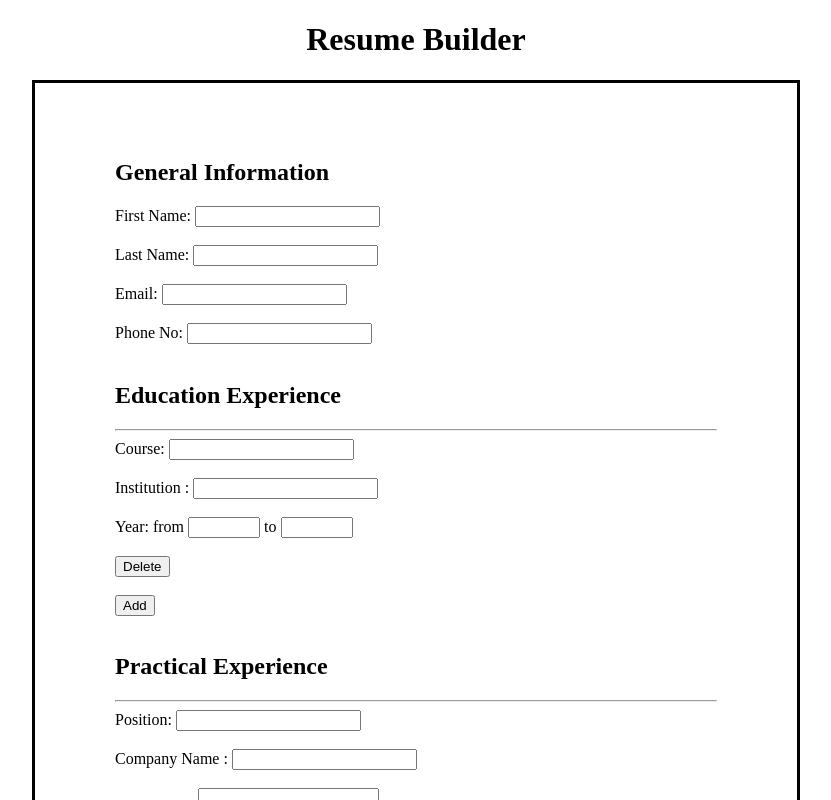
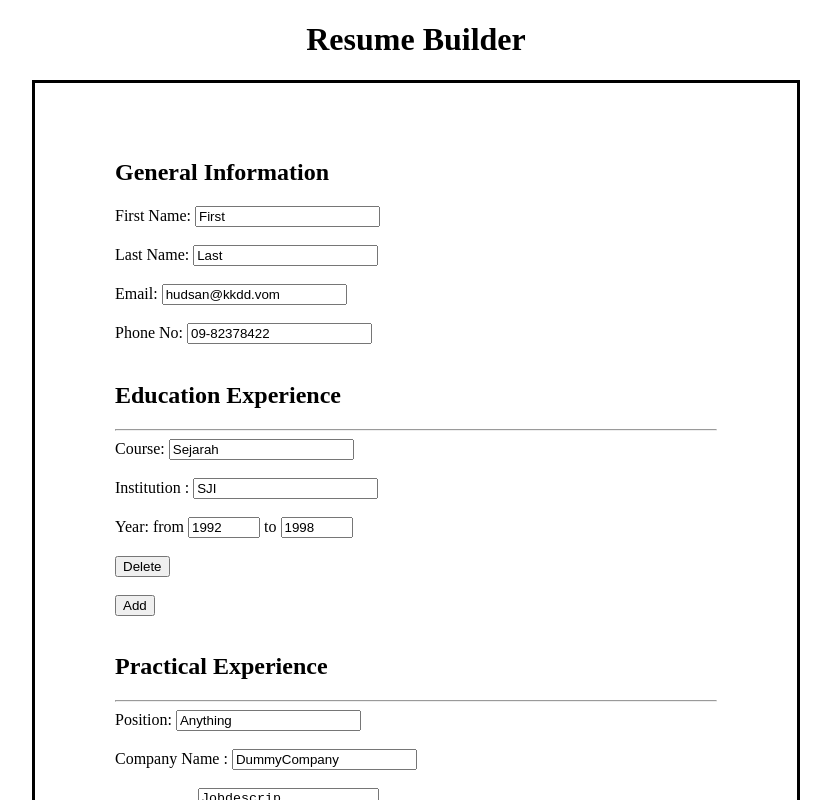
Before and after one commit to yuejiahz/cv-project, a React (Create React App) app: page / in a window 1280 px wide. Shown: the top 800 px of the page, without its empty margins (224-1055 px from the left). Built offline with nearby package versions, Linux system fonts and the light colour scheme.

Commit message:
display state details on form

```diff
--- a/src/components/App.js
+++ b/src/components/App.js
@@ -22,6 +22,7 @@ class App extends React.Component {
   handleChange(event) {
     const { name, value, title, id } = event.target
     console.log(event.target)
+    console.log(this.state.education)
     if (name === "education" || name === "practical") {
       let items = (name === "education" ? [...this.state.education] : [...this.state.practical])
       let item = items[id]
@@ -43,13 +44,11 @@ class App extends React.Component {
     let item = (name === "education") ? educationItem : practicalItem
     items = items.concat(item)
     this.setState({ [name]: items })
-    console.log(this.state.education)
   }
 
   removeComponent() {
 
   }
-
 
   render() {
     return (
@@ -61,8 +60,8 @@ class App extends React.Component {
           {this.state.education.map((item, index) => {
             return (
               <EducationExperience
-                handleChange={item.handleChange}
-                data={item.state} id={index}
+                handleChange={this.handleChange}
+                data={item} id={index}
                 key={Math.floor(Math.random() * 1000)} />
             )
           })}
@@ -74,7 +73,7 @@ class App extends React.Component {
             return (
               <PracticalExperience
                 handleChange={this.handleChange}
-                data={this.state} id={index}
+                data={item} id={index}
                 key={Math.floor(Math.random() * 1000)} />
             )
           })}
--- a/src/components/EducationExperience.js
+++ b/src/components/EducationExperience.js
@@ -1,7 +1,7 @@
 import React from 'react';
 
 function EducationExperience(props) {
-
+console.log(props)
     return (
         <div>
             <hr />
@@ -13,6 +13,7 @@ function EducationExperience(props) {
                     title="course"
                     onChange={props.handleChange}
                     id={props.id}
+                    value={props.data.course}
                 />
             </div>
             <br />
@@ -24,6 +25,7 @@ function EducationExperience(props) {
                     title="institution"
                     onChange={props.handleChange}
                     id={props.id}
+                    value={props.data.institution}
                 />
             </div>
             <br />
@@ -37,7 +39,9 @@ function EducationExperience(props) {
                     min="1900"
                     max="2021"
                     onChange={props.handleChange}
-                    id={props.id} />
+                    id={props.id}
+                    value={props.data.fromYear}
+                    />
                 <label> to </label>
                 <input
                     type="number"
@@ -46,13 +50,16 @@ function EducationExperience(props) {
                     min="1900"
                     max="2021"
                     onChange={props.handleChange}
-                    id={props.id} />
+                    id={props.id}
+                    value={props.data.toYear}
+                    />
                 <br />
                 <br />
                 <button
                     name="education"
                     title="delete"
-                    id={props.id}>Delete</button>
+                    id={props.id}>
+                        Delete</button>
                 <br />
                 <br />
             </div>
--- a/src/components/General.js
+++ b/src/components/General.js
@@ -9,7 +9,8 @@ function General(props) {
         <input
         type="text"
         name="firstName"
-        onChange={props.handleChange} />
+        onChange={props.handleChange}
+        value={props.data.firstName}/>
       </div>
       <br />
       <div>
@@ -18,7 +19,7 @@ function General(props) {
         type="text"
         name="lastName"
         onChange={props.handleChange}
-        value={props.firstName}/>
+        value={props.data.lastName}/>
       </div>
       <br />
       <div>
@@ -27,7 +28,7 @@ function General(props) {
         type="email"
         name="email"
         onChange={props.handleChange}
-        value={props.lastName}/>
+        value={props.data.email}/>
       </div>
       <br />
       <div>
@@ -36,7 +37,7 @@ function General(props) {
         type="text"
         name="phoneNum"
         onChange={props.handleChange}
-        value={props.phoneNum} />
+        value={props.data.phoneNum} />
       </div>
       <br />
     </div>
--- a/src/components/PracticalExperience.js
+++ b/src/components/PracticalExperience.js
@@ -11,7 +11,8 @@ function PracticalExperience(props) {
                     name="practical"
                     id={props.id}
                     title="position"
-                    onChange={props.handleChange} />
+                    onChange={props.handleChange}
+                    value={props.data.position} />
             </div>
             <br />
             <div>
@@ -21,7 +22,8 @@ function PracticalExperience(props) {
                     name="practical"
                     id={props.id}
                     title="companyName"
-                    onChange={props.handleChange} />
+                    onChange={props.handleChange}
+                    value={props.data.companyName} />
             </div>
             <br />
             <div>
@@ -30,7 +32,8 @@ function PracticalExperience(props) {
                     name="practical"
                     id={props.id}
                     title="description"
-                    onChange={props.handleChange} />
+                    onChange={props.handleChange}
+                    value={props.data.description} />
             </div>
             <br />
             <div>
@@ -43,7 +46,8 @@ function PracticalExperience(props) {
                     name="practical"
                     id={props.id}
                     title="fromYear"
-                    onChange={props.handleChange} />
+                    onChange={props.handleChange}
+                    value={props.data.fromYear} />
                 <label> to </label>
                 <input
                     type="number"
@@ -52,7 +56,8 @@ function PracticalExperience(props) {
                     name="practical"
                     id={props.id}
                     title="toYear"
-                    onChange={props.handleChange} />
+                    onChange={props.handleChange}
+                    value={props.data.toYear} />
                 <br />
                 <br />
                 <button
```
